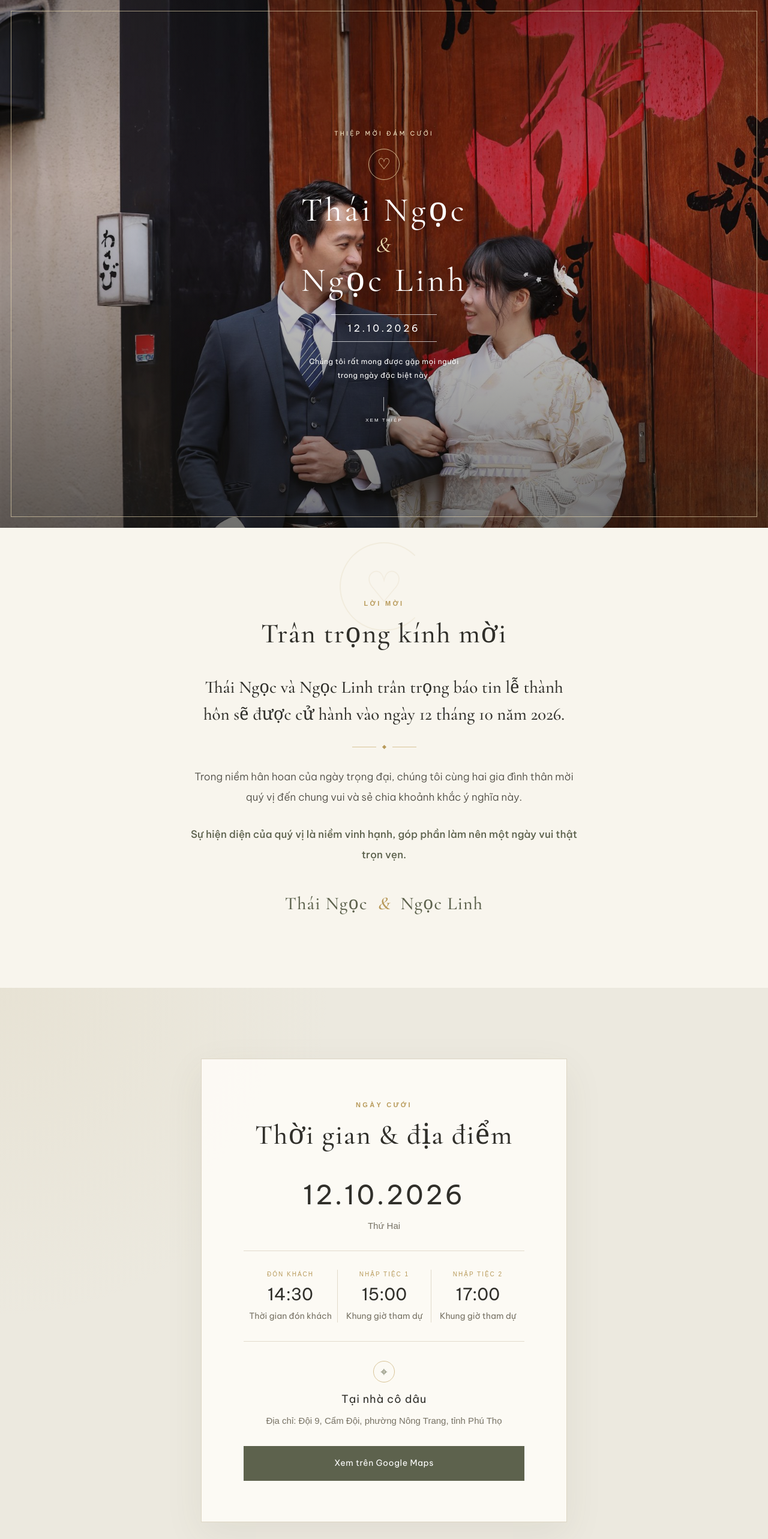
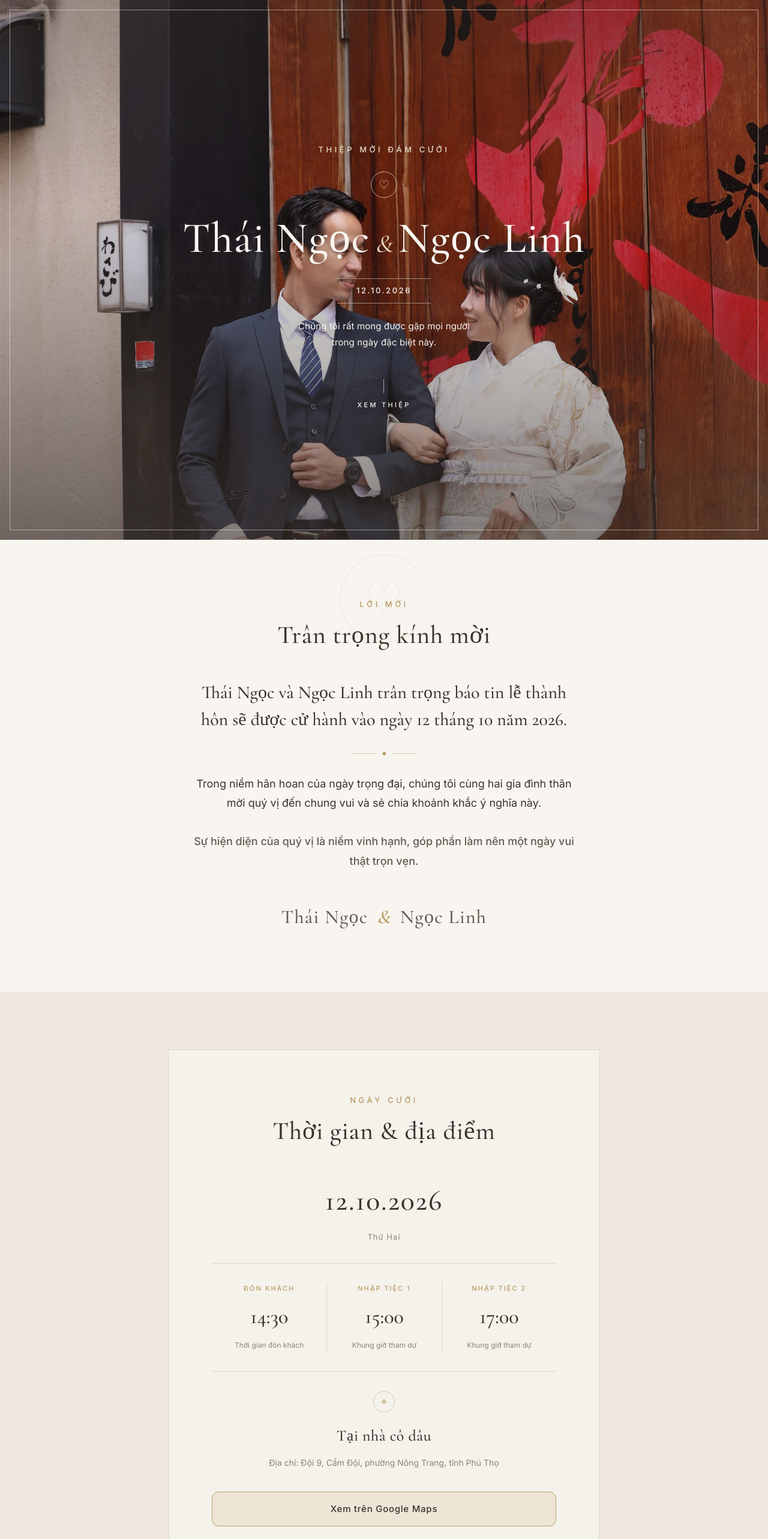
Before and after one commit to vothaingoc/wedding-invitation-vietnamese, a Next.js app: page / in a window 1280 px wide. Shown: the top 2566 px of the page at 60% size. Built offline with nearby package versions, Linux system fonts and the light colour scheme.

Commit message:
sua noi dung

```diff
--- a/app/globals.css
+++ b/app/globals.css
@@ -1,16 +1,22 @@
-@import url("https://fonts.googleapis.com/css2?family=Be+Vietnam+Pro:wght@300;400;500;600&family=Cormorant+Garamond:wght@400;500;600&display=swap");
+@import url("https://fonts.googleapis.com/css2?family=Cormorant+Garamond:wght@400;500;600&family=Inter:wght@400;500;600&display=swap");
 @import "tailwindcss";
 
 :root {
-  --ivory: #f8f5ed;
-  --paper: #fffdf8;
-  --ink: #302f2a;
-  --muted: #777264;
-  --gold: #b89a5a;
-  --gold-light: #d8c497;
-  --olive: #7c8068;
-  --olive-deep: #5d624d;
-  --line: rgba(141, 121, 76, 0.24);
+  --ivory: #f8f5f0;
+  --paper: #f4efe8;
+  --ink: #3a322c;
+  --muted: #8a857a;
+  --gold: #b89a63;
+  --gold-light: #d9c8aa;
+  --olive: #8a857a;
+  --olive-deep: #625b52;
+  --line: rgba(184, 154, 99, 0.32);
+  --space-16: 16px;
+  --space-24: 24px;
+  --space-32: 32px;
+  --space-48: 48px;
+  --space-72: 72px;
+  --space-96: 96px;
 }
 
 * { box-sizing: border-box; }
@@ -24,7 +30,9 @@ body {
   margin: 0;
   background: var(--ivory);
   color: var(--ink);
-  font-family: "Be Vietnam Pro", Arial, sans-serif;
+  font-family: "Inter", sans-serif;
+  font-size: 16px;
+  line-height: 1.8;
   -webkit-font-smoothing: antialiased;
 }
 
@@ -49,7 +57,7 @@ main {
   display: grid;
   place-items: center;
   isolation: isolate;
-  color: #fff;
+  color: var(--ivory);
   text-align: center;
 }
 
@@ -70,83 +78,79 @@ main {
 .hero-shade {
   z-index: -2;
   background:
-    linear-gradient(180deg, rgba(10, 12, 10, 0.3), rgba(20, 18, 14, 0.08) 35%, rgba(17, 17, 13, 0.58)),
-    linear-gradient(90deg, rgba(21, 21, 17, 0.17), transparent 45%);
+    linear-gradient(180deg, rgba(58, 50, 44, 0.34), rgba(58, 50, 44, 0.08) 38%, rgba(58, 50, 44, 0.64)),
+    linear-gradient(90deg, rgba(58, 50, 44, 0.14), transparent 46%);
 }
 
 .hero::after {
   content: "";
   position: absolute;
   z-index: -1;
-  inset: 18px;
-  border: 1px solid rgba(238, 222, 181, 0.62);
+  inset: var(--space-16);
+  border: 1px solid rgba(248, 245, 240, 0.5);
   pointer-events: none;
 }
 
 .hero-content {
-  width: min(88%, 540px);
-  padding: 104px 0 74px;
-  text-shadow: 0 2px 18px rgba(0, 0, 0, 0.45);
+  width: min(88%, 820px);
+  padding: 120px var(--space-16) var(--space-96);
+  text-shadow: 0 2px 20px rgba(58, 50, 44, 0.34);
 }
 
 .hero-kicker {
-  margin: 0 0 18px;
-  color: #f5e8c7;
-  font-size: 10px;
-  letter-spacing: 0.34em;
+  margin: 0 0 var(--space-24);
+  color: #eadcc3;
+  font-size: 13px;
+  font-weight: 500;
+  letter-spacing: 0.35em;
 }
 
 .hero-mark {
-  width: 52px;
-  height: 52px;
+  width: 44px;
+  height: 44px;
   display: grid;
   place-items: center;
-  margin: 0 auto 17px;
-  border: 1px solid rgba(238, 218, 169, 0.78);
+  margin: 0 auto var(--space-32);
+  border: 1px solid rgba(234, 220, 195, 0.72);
   border-radius: 50%;
-  color: #f0ddb0;
-  font-size: 25px;
+  color: #eadcc3;
+  font-size: 20px;
 }
 
 .hero h1 {
   margin: 0;
-  font-size: clamp(28px, 9vw, 56px);
-  font-weight: 400;
-  letter-spacing: 0.08em;
-  line-height: 1.18;
-  font-family: "Cormorant Garamond", Georgia, serif;
+  font-family: "Cormorant Garamond", serif;
+  font-size: clamp(44px, 8vw, 72px);
+  font-weight: 500;
+  letter-spacing: 0.02em;
+  line-height: 0.98;
 }
 
 .hero h1 span,
 .hero h1 em { display: block; }
 
 .hero h1 em {
-  margin: 4px 0;
-  color: #ead8ad;
-  font-size: 0.65em;
+  margin: -2px 0;
+  color: #eadcc3;
+  font-size: 0.58em;
   font-weight: 400;
 }
 
 .hero-date {
   width: max-content;
-  margin: 24px auto 22px;
-  padding: 10px 28px;
-  border-top: 1px solid rgba(255, 255, 255, 0.68);
-  border-bottom: 1px solid rgba(255, 255, 255, 0.68);
-  font-size: 16px;
-  letter-spacing: 0.22em;
+  margin: var(--space-32) auto var(--space-24);
+  padding: 8px var(--space-32);
+  border-top: 1px solid rgba(248, 245, 240, 0.48);
+  border-bottom: 1px solid rgba(248, 245, 240, 0.48);
+  font-size: 13px;
+  font-weight: 500;
+  letter-spacing: 0.2em;
 }
 
 .hero-message {
-  font-size: 12px;
-  line-height: 1.9;
-  letter-spacing: 0.04em;
-}
-
-.hero-message .copy-vi {
-  margin-top: 9px;
-  font-family: Arial, sans-serif;
-  font-size: 11px;
+  font-size: 15px;
+  line-height: 1.8;
+  letter-spacing: 0.01em;
 }
 
 .scroll-cue {
@@ -154,48 +158,47 @@ main {
   width: max-content;
   flex-direction: column;
   align-items: center;
-  gap: 7px;
-  margin: 25px auto 0;
+  gap: 8px;
+  margin: var(--space-48) auto 0;
   text-decoration: none;
-  font-family: Arial, sans-serif;
-  font-size: 8px;
-  letter-spacing: 0.26em;
+  font-size: 11px;
+  font-weight: 500;
+  letter-spacing: 0.3em;
 }
 
 .scroll-cue span {
   display: block;
   width: 1px;
   height: 26px;
-  background: rgba(255, 255, 255, 0.8);
+  background: rgba(248, 245, 240, 0.72);
   animation: scrollPulse 2s infinite;
 }
 
 .section {
   position: relative;
-  padding: 88px 24px;
+  padding: var(--space-72) var(--space-24);
 }
 
 .section-heading {
-  margin-bottom: 36px;
+  margin-bottom: var(--space-48);
   text-align: center;
 }
 
 .section-heading > span {
   display: block;
-  margin-bottom: 15px;
+  margin-bottom: var(--space-16);
   color: var(--gold);
-  font-family: Arial, sans-serif;
-  font-size: 11px;
-  font-weight: 600;
-  letter-spacing: 0.3em;
+  font-size: 13px;
+  font-weight: 500;
+  letter-spacing: 0.35em;
 }
 
 .section-heading h2 {
   margin: 0;
-  font-family: "Cormorant Garamond", Georgia, serif;
-  font-size: clamp(34px, 5vw, 46px);
+  font-family: "Cormorant Garamond", serif;
+  font-size: clamp(36px, 5vw, 42px);
   font-weight: 500;
-  letter-spacing: 0.035em;
+  letter-spacing: 0.02em;
   line-height: 1.15;
 }
 
@@ -206,7 +209,7 @@ main {
 }
 
 .invitation-intro .section-heading {
-  margin-bottom: 42px;
+  margin-bottom: var(--space-48);
 }
 
 .enso {
@@ -227,38 +230,33 @@ main {
 
 .prose {
   margin: 0 auto;
-  font-size: 16px;
-  line-height: 1.95;
+  font-size: 18px;
+  line-height: 1.8;
 }
 
 .prose p { margin: 0 0 24px; }
 
-.prose .copy-vi {
-  font-family: Arial, sans-serif;
-  line-height: 1.85;
-}
-
 .invitation-copy {
-  width: min(100%, 690px);
+  width: min(100%, 650px);
   margin: 0 auto;
-  color: #4d4a42;
-  font-size: clamp(15px, 1.45vw, 17px);
-  font-weight: 300;
-  line-height: 2;
+  color: var(--ink);
+  font-size: clamp(16px, 1.45vw, 18px);
+  font-weight: 400;
+  line-height: 1.8;
 }
 
 .invitation-copy p {
   max-width: 660px;
-  margin: 0 auto 24px;
+  margin: 0 auto var(--space-24);
 }
 
 .invitation-copy .invitation-lead {
   max-width: 620px;
   color: var(--ink);
-  font-family: "Cormorant Garamond", Georgia, serif;
-  font-size: clamp(22px, 2.6vw, 29px);
+  font-family: "Cormorant Garamond", serif;
+  font-size: clamp(25px, 2.6vw, 30px);
   font-weight: 500;
-  line-height: 1.55;
+  line-height: 1.5;
 }
 
 .invitation-divider {
@@ -267,7 +265,7 @@ main {
   justify-content: center;
   gap: 11px;
   width: 112px;
-  margin: 29px auto 30px;
+  margin: var(--space-32) auto;
 }
 
 .invitation-divider::before,
@@ -286,67 +284,65 @@ main {
 }
 
 .invitation-copy .invitation-closing {
-  margin-top: 28px;
+  margin-top: var(--space-32);
   color: var(--olive-deep);
   font-weight: 500;
 }
 
 .signature {
-  margin-top: 42px;
+  margin-top: var(--space-48);
   color: var(--olive-deep);
-  font-family: "Cormorant Garamond", Georgia, serif;
-  font-size: clamp(25px, 3vw, 30px);
+  font-family: "Cormorant Garamond", serif;
+  font-size: clamp(26px, 3vw, 32px);
   font-weight: 500;
   letter-spacing: 0.04em;
 }
 
 .signature span {
-  padding: 0 8px;
+  padding: 0 6px;
   color: var(--gold);
   font-style: italic;
 }
 
 .details-section {
-  background:
-    radial-gradient(circle at top left, rgba(196, 178, 134, 0.12), transparent 34%),
-    #ece9df;
+  background: #eee8df;
 }
 
 .details-card {
-  max-width: 610px;
+  max-width: 720px;
   margin: 0 auto;
-  padding: 50px 22px;
-  border: 1px solid rgba(137, 116, 69, 0.27);
-  background: rgba(255, 253, 248, 0.86);
-  box-shadow: 0 20px 60px rgba(80, 73, 57, 0.08);
+  padding: var(--space-48) var(--space-24);
+  border: 1px solid var(--line);
+  background: rgba(248, 245, 240, 0.78);
   text-align: center;
 }
 
 .date-display {
-  padding: 4px 0 30px;
+  padding: 0 0 var(--space-32);
   border-bottom: 1px solid var(--line);
 }
 
 .date-display > strong {
   display: block;
-  margin-bottom: 8px;
-  font-size: clamp(30px, 10vw, 44px);
-  font-weight: 400;
-  letter-spacing: 0.08em;
+  margin-bottom: 6px;
+  font-family: "Cormorant Garamond", serif;
+  font-size: clamp(38px, 8vw, 48px);
+  font-weight: 500;
+  letter-spacing: 0.04em;
 }
 
 .date-display .language-block {
   color: var(--muted);
-  font-family: Arial, sans-serif;
-  font-size: 15px;
+  font-size: 13px;
+  letter-spacing: 0.08em;
 }
 
 .time-grid {
   display: grid;
   grid-template-columns: 1fr 1px 1fr;
-  gap: 14px;
+  gap: 0;
   align-items: center;
-  padding: 31px 0;
+  padding: var(--space-32) 0;
   border-bottom: 1px solid var(--line);
 }
 
@@ -356,7 +352,7 @@ main {
 }
 
 .time-grid-three > div {
-  padding: 0 9px;
+  padding: 0 var(--space-16);
 }
 
 .time-grid-three > div + div {
@@ -376,55 +372,56 @@ main {
 
 .time-grid span {
   color: var(--gold);
-  font-family: Arial, sans-serif;
-  font-size: 10px;
-  letter-spacing: 0.2em;
+  font-size: 11px;
+  font-weight: 500;
+  letter-spacing: 0.18em;
 }
 
 .time-grid strong {
-  margin: 5px 0;
-  font-size: 28px;
-  font-weight: 400;
+  margin: 6px 0;
+  font-family: "Cormorant Garamond", serif;
+  font-size: 34px;
+  font-weight: 500;
 }
 
 .time-grid .language-block {
   color: var(--muted);
-  font-size: 14px;
+  font-size: 12px;
 }
 
 .time-grid .language-block { display: inline; }
 
-.venue { padding: 32px 0 25px; }
+.venue { padding: var(--space-32) 0; }
 
 .venue-icon {
   display: grid;
   width: 36px;
   height: 36px;
   place-items: center;
-  margin: 0 auto 14px;
+  margin: 0 auto var(--space-16);
   border: 1px solid var(--gold-light);
   border-radius: 50%;
-  color: var(--olive);
-  font-size: 20px;
+  color: var(--gold);
+  font-size: 18px;
 }
 
 .venue h3 {
   display: flex;
   flex-direction: column;
   gap: 4px;
-  margin: 0 0 10px;
-  font-size: 18px;
-  font-weight: 400;
-  letter-spacing: 0.05em;
+  margin: 0 0 8px;
+  font-family: "Cormorant Garamond", serif;
+  font-size: 26px;
+  font-weight: 500;
+  letter-spacing: 0.02em;
 }
 
 .venue p,
 .venue a {
   margin: 4px 0;
   color: var(--muted);
-  font-family: Arial, sans-serif;
-  font-size: 15px;
-  line-height: 1.7;
+  font-size: 14px;
+  line-height: 1.8;
 }
 
 .primary-button,
@@ -434,13 +431,28 @@ main {
   align-items: center;
   justify-content: center;
   gap: 8px;
-  border: 1px solid var(--olive-deep);
-  background: var(--olive-deep);
-  color: white;
+  border: 1px solid var(--gold);
+  border-radius: 12px;
+  background: #eee5d7;
+  color: var(--ink);
   text-decoration: none;
-  font-size: 14px;
-  letter-spacing: 0.04em;
-  transition: 0.25s ease;
+  font-size: 15px;
+  font-weight: 500;
+  letter-spacing: 0.05em;
+  transition: background-color 220ms ease, color 220ms ease, transform 220ms ease;
+}
+
+.primary-button:hover,
+.submit-button:hover:not(:disabled) {
+  background: var(--gold);
+  color: var(--ivory);
+  transform: translateY(-1px);
+}
+
+.primary-button:focus-visible,
+.submit-button:focus-visible {
+  outline: 2px solid var(--gold);
+  outline-offset: 3px;
 }
 
 .timeline-section {
@@ -471,7 +483,8 @@ main {
 
 .timeline-item time {
   color: var(--gold);
-  font-size: 17px;
+  font-family: "Cormorant Garamond", serif;
+  font-size: 20px;
   letter-spacing: 0.04em;
 }
 
@@ -487,47 +500,46 @@ main {
   box-shadow: 0 0 0 1px var(--olive);
 }
 
-.timeline-item .language-block { font-size: 13px; }
-.timeline-item .language-block { color: var(--muted); font-family: Arial, sans-serif; font-size: 12px; }
+.timeline-item .language-block { color: var(--muted); font-size: 13px; }
 
 .rsvp-section {
-  background: #777b68;
-  padding-right: 14px;
-  padding-left: 14px;
+  background: #e8e0d5;
+  padding-right: var(--space-16);
+  padding-left: var(--space-16);
 }
 
 .rsvp-card {
-  max-width: 680px;
+  max-width: 720px;
   margin: 0 auto;
-  padding: 52px 20px;
+  padding: var(--space-48) var(--space-24);
+  border: 1px solid var(--line);
+  border-radius: 14px;
   background: var(--paper);
-  box-shadow: 0 24px 70px rgba(30, 33, 26, 0.2);
 }
 
 .deadline {
   display: flex;
   flex-direction: column;
   gap: 5px;
-  margin: -6px 0 30px;
-  padding: 15px;
+  margin: -8px 0 var(--space-32);
+  padding: var(--space-16);
   border-top: 1px solid var(--line);
   border-bottom: 1px solid var(--line);
   color: var(--muted);
   text-align: center;
-  font-family: Arial, sans-serif;
-  font-size: 14px;
+  font-size: 13px;
 }
 
 .deadline-note,
 .form-notice {
-  margin-bottom: 24px;
-  padding: 16px;
-  border: 1px solid rgba(184, 154, 90, 0.32);
-  background: rgba(232, 220, 190, 0.23);
-  color: #645b47;
-  font-family: Arial, sans-serif;
-  font-size: 14px;
-  line-height: 1.65;
+  margin-bottom: var(--space-24);
+  padding: var(--space-16);
+  border: 1px solid var(--line);
+  border-radius: 12px;
+  background: #eee5d7;
+  color: var(--ink);
+  font-size: 13px;
+  line-height: 1.7;
 }
 
 .deadline-note p,
@@ -535,68 +547,72 @@ main {
 .deadline-note p:last-child,
 .form-notice p:last-child { margin-bottom: 0; }
 
-form { display: grid; gap: 23px; }
+form { display: grid; gap: var(--space-32); }
 
 .field {
   display: grid;
-  gap: 8px;
-  font-family: Arial, sans-serif;
+  gap: 10px;
   font-size: 15px;
 }
 
 .field > span,
 fieldset legend {
-  color: #57564f;
-  font-size: 14px;
+  color: var(--ink);
+  font-size: 13px;
+  font-weight: 500;
 }
 
 .field b,
-fieldset b { color: #a36d58; }
+fieldset b { color: var(--gold); }
 
 input,
 textarea,
 select {
   width: 100%;
-  min-height: 48px;
-  padding: 12px 13px;
-  border: 1px solid #d8d3c6;
-  border-radius: 0;
+  min-height: 50px;
+  padding: 13px var(--space-16);
+  border: 1px solid rgba(184, 154, 99, 0.58);
+  border-radius: 12px;
   outline: none;
-  background: #fffefa;
+  background: var(--ivory);
   color: var(--ink);
-  font-family: Arial, sans-serif;
-  font-size: 16px;
-  transition: 0.2s ease;
+  font-size: 15px;
+  transition: border-color 200ms ease, background-color 200ms ease, box-shadow 200ms ease;
 }
 
-textarea { resize: vertical; }
+textarea { min-height: 112px; resize: vertical; }
+
+input:hover,
+textarea:hover,
+select:hover {
+  border-color: var(--gold);
+}
 
 input:focus,
 textarea:focus,
 select:focus {
-  border-color: var(--olive);
-  box-shadow: 0 0 0 3px rgba(124, 128, 104, 0.12);
+  border-color: var(--gold);
+  box-shadow: 0 0 0 3px rgba(184, 154, 99, 0.12);
 }
 
 input:disabled,
 textarea:disabled,
 select:disabled {
-  background: #efeee9;
-  color: #999;
+  background: #ebe6df;
+  color: var(--muted);
 }
 
 fieldset {
   display: grid;
   grid-template-columns: 1fr;
-  gap: 10px;
+  gap: 12px;
   margin: 0;
   padding: 0;
   border: 0;
 }
 
 fieldset legend {
-  margin-bottom: 9px;
-  font-family: Arial, sans-serif;
+  margin-bottom: 10px;
 }
 
 .radio-card {
@@ -614,14 +630,20 @@ fieldset legend {
 
 .radio-card span {
   display: flex;
-  min-height: 64px;
+  min-height: 62px;
   flex-direction: column;
   justify-content: center;
-  padding: 10px 14px 10px 48px;
-  border: 1px solid #d8d3c6;
-  font-family: Arial, sans-serif;
+  padding: 11px var(--space-16) 11px 50px;
+  border: 1px solid rgba(184, 154, 99, 0.5);
+  border-radius: 12px;
   font-size: 14px;
-  line-height: 1.5;
+  line-height: 1.6;
+  transition: border-color 200ms ease, background-color 200ms ease, transform 200ms ease;
+}
+
+.radio-card:hover span {
+  border-color: var(--gold);
+  transform: translateY(-1px);
 }
 
 .radio-card span::before {
@@ -632,18 +654,18 @@ fieldset legend {
   width: 17px;
   height: 17px;
   transform: translateY(-50%);
-  border: 1px solid #aaa798;
+  border: 1px solid var(--gold);
   border-radius: 50%;
 }
 
 .radio-card input:checked + span {
-  border-color: var(--olive);
-  background: rgba(124, 128, 104, 0.07);
+  border-color: var(--gold);
+  background: #eee5d7;
 }
 
 .radio-card input:checked + span::before {
-  border: 5px solid var(--olive);
-  background: white;
+  border: 5px solid var(--gold);
+  background: var(--ivory);
 }
 
 .radio-card strong {
@@ -665,13 +687,12 @@ fieldset legend {
   width: 20px;
   min-height: 20px;
   margin: 0;
-  accent-color: var(--olive-deep);
+  accent-color: var(--gold);
 }
 
 .confirm-row span {
   display: flex;
   flex-direction: column;
-  font-family: Arial, sans-serif;
   font-size: 14px;
   line-height: 1.55;
 }
@@ -682,7 +703,6 @@ fieldset legend {
   width: 100%;
   flex-direction: column;
   gap: 2px;
-  border: 0;
   cursor: pointer;
 }
 
@@ -693,7 +713,7 @@ fieldset legend {
   text-align: center;
 }
 
-.notice-error { border-color: rgba(153, 83, 70, 0.35); background: rgba(153, 83, 70, 0.08); }
+.notice-error { border-color: rgba(146, 97, 78, 0.38); background: rgba(146, 97, 78, 0.08); }
 
 .thank-you-page {
   display: grid;
@@ -701,17 +721,17 @@ fieldset legend {
   place-items: center;
   padding: 32px 18px;
   background:
-    radial-gradient(circle at 50% 8%, rgba(216, 196, 151, 0.32), transparent 34%),
-    linear-gradient(145deg, #f7f3e9 0%, #e8e6dc 100%);
+    radial-gradient(circle at 50% 8%, rgba(184, 154, 99, 0.18), transparent 34%),
+    linear-gradient(145deg, var(--ivory) 0%, #e8e0d5 100%);
 }
 
 .thank-you-card {
   position: relative;
   width: min(100%, 620px);
   padding: 58px 26px 50px;
-  border: 1px solid rgba(184, 154, 90, 0.42);
-  background: rgba(255, 253, 248, 0.94);
-  box-shadow: 0 28px 80px rgba(52, 52, 43, 0.16);
+  border: 1px solid var(--line);
+  border-radius: 14px;
+  background: rgba(244, 239, 232, 0.96);
   text-align: center;
 }
 
@@ -745,27 +765,26 @@ fieldset legend {
   margin: 0 auto 28px;
   border: 1px solid var(--gold);
   border-radius: 50%;
-  color: var(--olive-deep);
-  font-family: Arial, sans-serif;
+  color: var(--gold);
   font-size: 30px;
 }
 
 .thank-you-eyebrow {
   margin: 0 0 15px;
   color: var(--gold);
-  font-family: Arial, "Noto Sans", sans-serif;
-  font-size: 11px;
-  font-weight: 600;
-  letter-spacing: 0.24em;
+  font-size: 13px;
+  font-weight: 500;
+  letter-spacing: 0.3em;
 }
 
 .thank-you-card h1 {
   margin: 0;
   color: var(--ink);
-  font-size: clamp(29px, 8vw, 42px);
-  font-weight: 400;
-  letter-spacing: 0.05em;
-  line-height: 1.4;
+  font-family: "Cormorant Garamond", serif;
+  font-size: clamp(38px, 8vw, 48px);
+  font-weight: 500;
+  letter-spacing: 0.02em;
+  line-height: 1.2;
 }
 
 .thank-you-lead,
@@ -775,16 +794,11 @@ fieldset legend {
   margin-left: auto;
   color: var(--muted);
   font-size: 16px;
-  line-height: 1.9;
+  line-height: 1.8;
 }
 
 .thank-you-lead { margin-top: 24px; margin-bottom: 0; }
 .thank-you-note { margin-top: 0; margin-bottom: 0; }
-
-.thank-you-page[lang="vi"] .thank-you-lead,
-.thank-you-page[lang="vi"] .thank-you-note {
-  font-family: Arial, "Noto Sans", sans-serif;
-}
 
 .thank-you-divider {
   width: 74px;
@@ -796,8 +810,10 @@ fieldset legend {
 .thank-you-names {
   margin-top: 38px;
   color: var(--olive-deep);
-  font-size: 20px;
-  letter-spacing: 0.06em;
+  font-family: "Cormorant Garamond", serif;
+  font-size: 28px;
+  font-weight: 500;
+  letter-spacing: 0.03em;
 }
 
 .thank-you-names span {
@@ -809,15 +825,14 @@ fieldset legend {
 .thank-you-date {
   margin: 12px 0 0;
   color: #989383;
-  font-family: Arial, "Noto Sans", sans-serif;
   font-size: 13px;
   letter-spacing: 0.12em;
 }
 
 footer {
-  padding: 88px 24px calc(88px + env(safe-area-inset-bottom));
-  background: #31332d;
-  color: #f5f0e4;
+  padding: var(--space-96) var(--space-24) calc(var(--space-96) + env(safe-area-inset-bottom));
+  background: var(--ink);
+  color: var(--ivory);
   text-align: center;
 }
 
@@ -834,23 +849,20 @@ footer {
 }
 
 .footer-message {
+  max-width: 480px;
+  margin: 0 auto;
+  color: #d9d1c7;
   font-size: 16px;
-  line-height: 2;
-}
-
-.footer-message .copy-vi {
-  max-width: 480px;
-  margin: 13px auto 0;
-  color: #cfcbbb;
-  font-family: Arial, sans-serif;
-  font-size: 16px;
+  line-height: 1.8;
 }
 
 .footer-names {
-  margin-top: 42px;
-  color: #eadcb8;
-  font-size: 19px;
-  letter-spacing: 0.08em;
+  margin-top: var(--space-48);
+  color: #eadcc3;
+  font-family: "Cormorant Garamond", serif;
+  font-size: 28px;
+  font-weight: 500;
+  letter-spacing: 0.03em;
 }
 
 .footer-names span {
@@ -860,8 +872,7 @@ footer {
 }
 
 .footer-date {
-  color: #aaa897;
-  font-family: Arial, sans-serif;
+  color: #b7b0a7;
   font-size: 13px;
   letter-spacing: 0.2em;
 }
@@ -883,12 +894,24 @@ footer {
 }
 
 @media (min-width: 700px) {
-  .section { padding: 118px 44px; }
-  .details-card { padding: 68px 70px; }
-  .rsvp-card { padding: 66px 72px; }
+  .section { padding: var(--space-96) var(--space-48); }
+  .details-card { padding: var(--space-72); }
+  .rsvp-card { padding: var(--space-72); }
   fieldset { grid-template-columns: 1fr 1fr; }
   fieldset legend { grid-column: 1 / -1; }
   .hero-image { object-position: center 54%; }
+
+  .hero h1 {
+    display: flex;
+    align-items: baseline;
+    justify-content: center;
+    gap: 10px;
+  }
+
+  .hero h1 span,
+  .hero h1 em { display: inline; }
+
+  .hero h1 em { margin: 0 -2px; }
 }
 
 @media (max-width: 520px) {
@@ -924,9 +947,9 @@ footer {
 }
 
 @media (min-width: 1000px) {
-  .hero { min-height: 880px; }
+  .hero { min-height: 900px; }
   .hero-image { object-position: center 58%; }
-  .hero-content { padding-top: 116px; }
+  .hero-content { padding-top: 144px; padding-bottom: 120px; }
 }
 
 @media (prefers-reduced-motion: reduce) {
```
